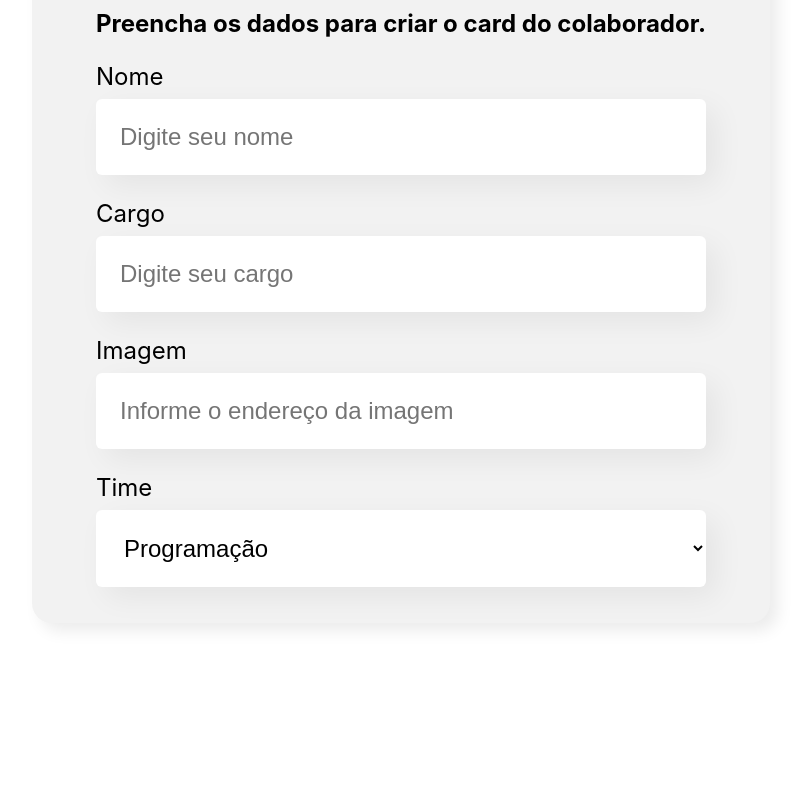
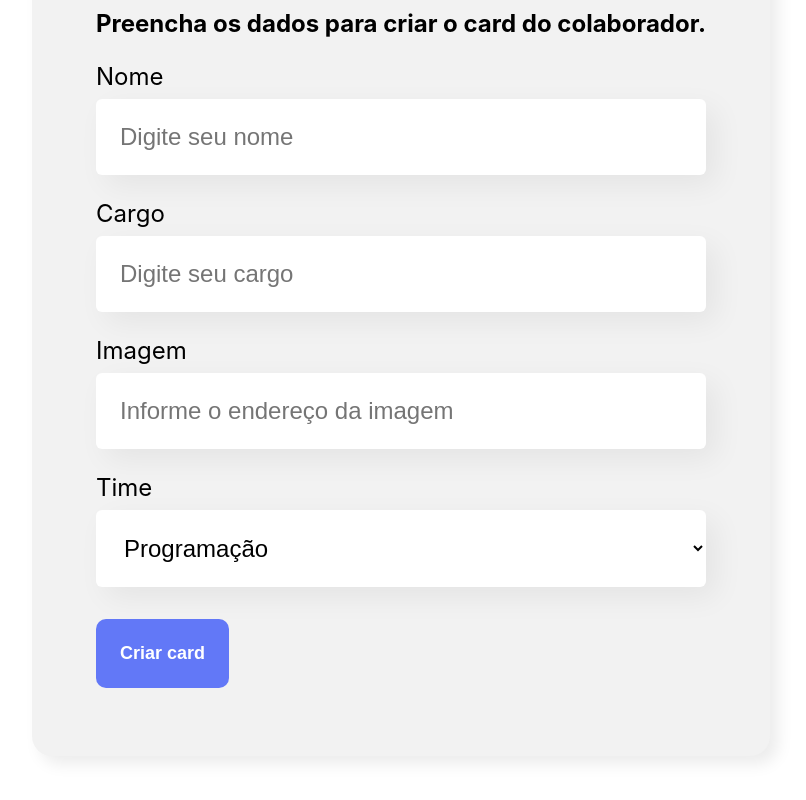
Before and after one commit to gabrielfari4/organo, a React (Create React App) app: page / in a window 1280 px wide. Shown: the part 625-1425 px from the top of the page, without its empty margins (239-1045 px from the left). Before the commit the page ends 1328 px from the top, so only its background shows below. Built offline with nearby package versions, Linux system fonts and the light colour scheme; the HTML template or start-up script is replaced by a standard one.

Commit message:
creating button component

```diff
--- /dev/null
+++ b/src/components/Button/Button.css
@@ -0,0 +1,14 @@
+.button {
+    background-color: #6278f7;
+    border-radius: 10px;
+    font-weight: 700;
+    font-size: 18px;
+    padding: 24px;
+    border: none;
+    cursor: pointer;
+    color: #fff;
+    margin: 32px 0;
+    &:hover {
+        color: #95ffd4;
+    }
+}
--- /dev/null
+++ b/src/components/Button/index.jsx
@@ -0,0 +1,11 @@
+import './Button.css'
+
+const Button = (props) => {
+    return (
+        <button className='button'>
+            {props.children}
+        </button>
+    )
+}
+
+export default Button;
--- a/src/components/Dropdown/index.jsx
+++ b/src/components/Dropdown/index.jsx
@@ -4,7 +4,7 @@
     return (
         <div className='dropdown'>
             <label>{props.label}</label>
-            <select>
+            <select required={props.mandatory}>
                 {props.items.map((item) => {
                     return <option key={item}>{item}</option>
                 })}
--- a/src/components/Form/index.jsx
+++ b/src/components/Form/index.jsx
@@ -1,3 +1,4 @@
+import Button from "../Button";
 import Dropdown from "../Dropdown";
 import Input from "../Input";
 import "./Form.css";
@@ -14,14 +15,22 @@
         'Inovação e Gestão'
     ]
 
+    const onSave = (e) => {
+        e.preventDefault()
+        console.log('Form was submitted')
+    }
+
   return (
     <section className="form">
-      <form>
+      <form onSubmit={onSave}>
         <h2>Preencha os dados para criar o card do colaborador.</h2>
-        <Input label="Nome" placeholder="Digite seu nome" />
-        <Input label="Cargo" placeholder="Digite seu cargo" />
+        <Input mandatory={true} label="Nome" placeholder="Digite seu nome" />
+        <Input mandatory={true} label="Cargo" placeholder="Digite seu cargo" />
         <Input label="Imagem" placeholder="Informe o endereço da imagem" />
-        <Dropdown label='Time' items={times}/>
+        <Dropdown mandatory={true} label='Time' items={times}/>
+        <Button>
+            Criar card
+        </Button>
       </form>
     </section>
   );
--- a/src/components/Input/index.jsx
+++ b/src/components/Input/index.jsx
@@ -4,7 +4,7 @@
     return (
         <div className="input">
             <label>{props.label}</label>
-            <input type="text" placeholder={props.placeholder}/>
+            <input required={props.mandatory} type="text" placeholder={props.placeholder}/>
         </div>
     )
 }
```
